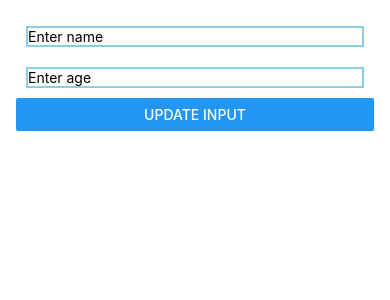
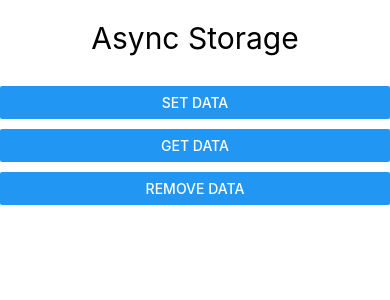
Before and after one commit to mdsomad/React_Native_Components, a React Native app: screen / in a window 390 px wide. Shown: the top 300 px of the page. Built offline with nearby package versions, Linux system fonts and the light colour scheme.

Commit message:
Async Storage

```diff
--- a/App.js
+++ b/App.js
@@ -1,34 +1,39 @@
-import React, {useRef} from 'react';
-import {View, Button, StyleSheet, TextInput} from 'react-native';
+import React from 'react';
+import {View, Text, Button} from 'react-native';
+import AsyncStorage from '@react-native-async-storage/async-storage';
 
 const App = () => {
-  const input = useRef();
-
-  const updateInput = () => {
-    console.warn('Calling updateInput');
-    input.current.focus();
+  const setData = async () => {
+    await AsyncStorage.setItem('name', 'Md Somad');
+  };
+  const getData = async () => {
+    const name = await AsyncStorage.getItem('name');
+    console.warn(name);
+  };
+  const removeData = async () => {
+    await AsyncStorage.removeItem('name');
   };
 
   return (
-    <View style={styles.container}>
-      <TextInput ref={input} style={styles.input} placeholder="Enter name" />
-      <TextInput style={styles.input} placeholder="Enter age" />
-      <Button title="Update Input" onPress={updateInput} />
+    <View>
+      <Text
+        style={{
+          fontSize: 30,
+          textAlign: 'center',
+          marginTop: 20,
+          marginBottom: 20,
+        }}>
+        Async Storage
+      </Text>
+      <View style={{marginBottom: 10, marginTop: 10}}>
+        <Button title="set Data" onPress={setData} />
+      </View>
+      <Button title="get Data" onPress={getData} />
+      <View style={{marginBottom: 10, marginTop: 10}}>
+        <Button title="remove Data" onPress={removeData} />
+      </View>
     </View>
   );
 };
 
-const styles = StyleSheet.create({
-  container: {
-    flex: 1,
-    padding: 16,
-  },
-
-  input: {
-    borderColor: 'skyblue',
-    borderWidth: 2,
-    margin: 10,
-  },
-});
-
 export default App;
--- a/package.json
+++ b/package.json
@@ -10,6 +10,7 @@
     "test": "jest"
   },
   "dependencies": {
+    "@react-native-async-storage/async-storage": "^1.19.3",
     "@react-navigation/bottom-tabs": "^6.5.8",
     "@react-navigation/material-top-tabs": "^6.6.3",
     "@react-navigation/native": "^6.1.7",
```
Also changed, not shown: 2 other files (tests, documents, lock files or other folders).
